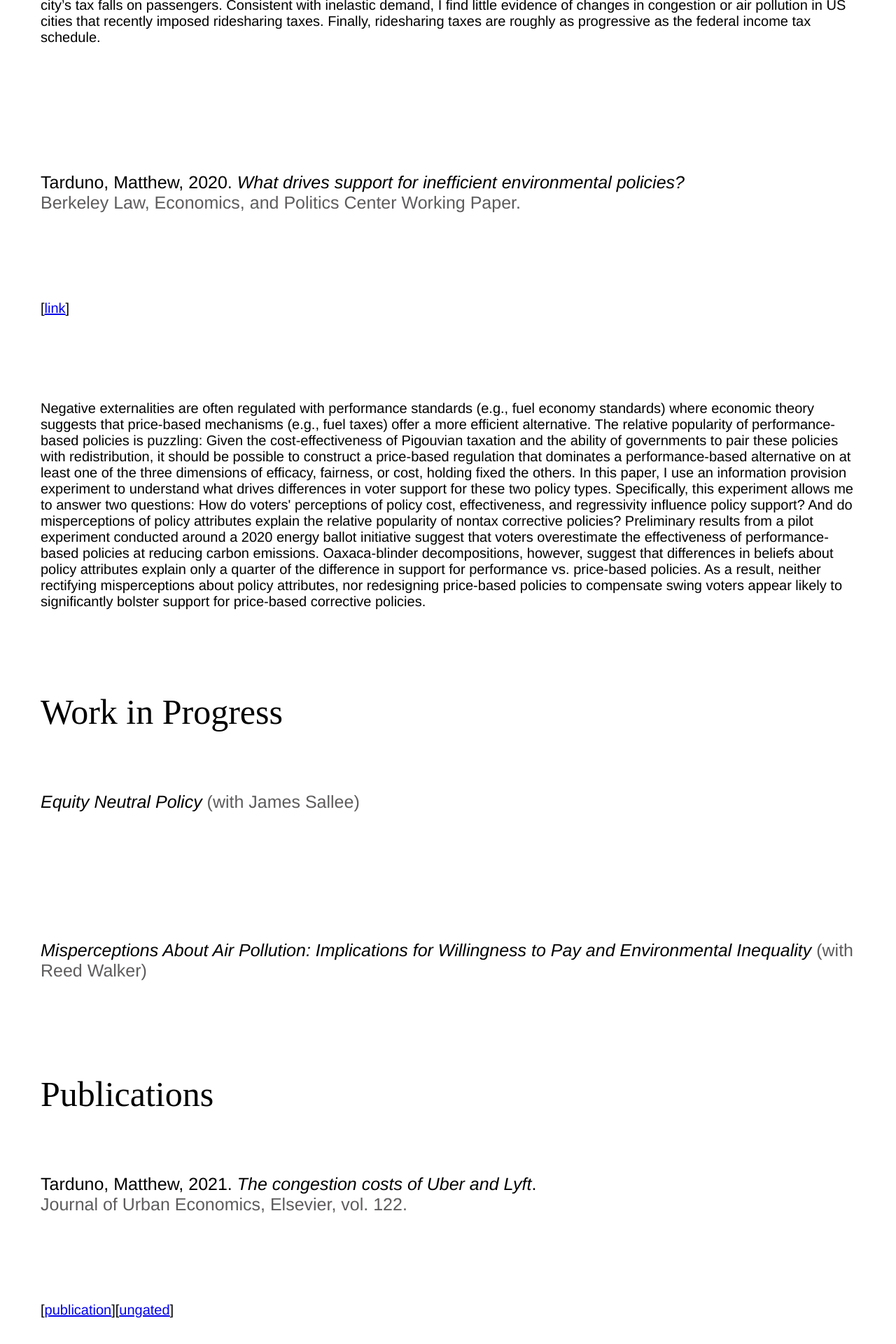
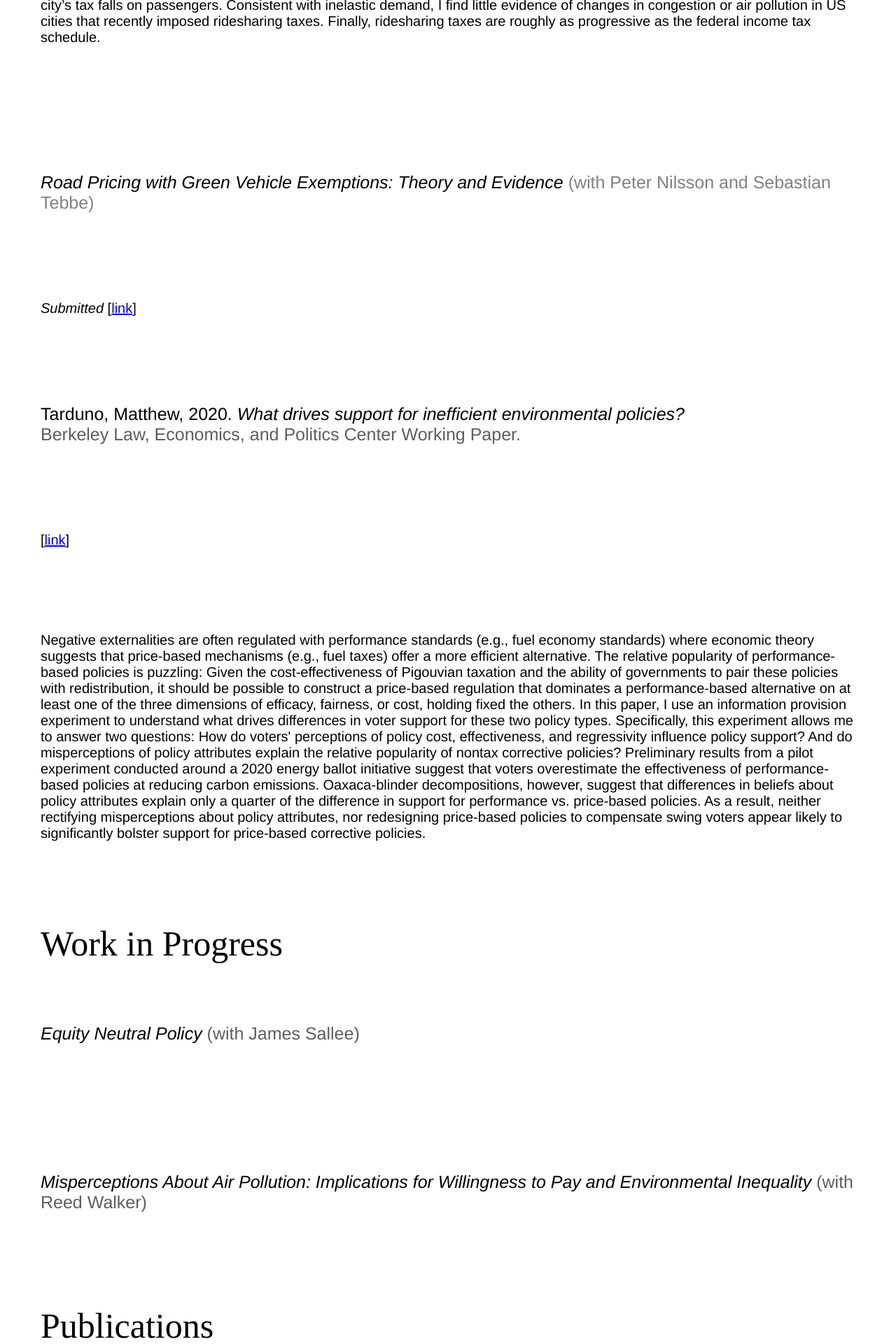
Before and after one commit to Matt-Tarduno/Matt-Tarduno.github.io, a Jekyll site: the page research_mobile/index.html, which Jekyll copies as it is, in a window 1280 px wide. Shown: the part 1147-3067 px from the top of the page at 70% size. Built offline with Jekyll 4.4.1, drawn with Linux system fonts in a browser that asks for light colours.

Commit message:
Update index.html

```diff
--- a/research_mobile/index.html
+++ b/research_mobile/index.html
@@ -24,6 +24,16 @@
 	<p style="font-size:20px; font-family: 'Helvetica', 'Arial', 'Sans-Serif'; font-weight: 300; padding: 50px" ><em>R&R at Journal of Public Economics</em> [<a href="https://papers.ssrn.com/sol3/papers.cfm?abstract_id=4624940" target="_blank">link</a>]
 	<p style="font-size:20px; font-family: 'Helvetica', 'Arial', 'Sans-Serif'; font-weight: 300; padding: 50px" >This paper answers several first-order questions about ridesharing taxes: (i) How elastic is ridesharing with respect to taxation? (ii) How effective are ridesharing taxes at addressing traffic-related externalities? And (iii), who bears the burden of ridesharing taxes? Using data from Chicago, I show that ridesharing demand is inelastic in gross terms, and relative to supply. Accordingly, 85% of the city’s tax falls on passengers. Consistent with inelastic demand, I find little evidence of changes in congestion or air pollution in US cities that recently imposed ridesharing taxes. Finally, ridesharing taxes are roughly as progressive as the federal income tax schedule. </p>
 	<br>
+	<br>
+	<style>
+	  .bottom-three {
+	     margin-bottom: 1cm;
+	  }
+	</style>
+
+
+	<p style="font-size:25px; font-family: 'Helvetica', 'Arial', 'Sans-Serif'; font-weight: 300; padding: 50px" > <em>Road Pricing with Green Vehicle Exemptions: Theory and Evidence</em><span style="color: #808080"> (with Peter Nilsson and Sebastian Tebbe)</span>
+	<p style="font-size:20px; font-family: 'Helvetica', 'Arial', 'Sans-Serif'; font-weight: 300; padding: 50px" ><em>Submitted</em> [<a href="https://drive.google.com/file/d/1ai9atP2FyqhoCfccPYxkjDL6zftxLzsN/view" target="_blank">link</a>]
 	<br>
 	<style>
 	  .bottom-three {
```
